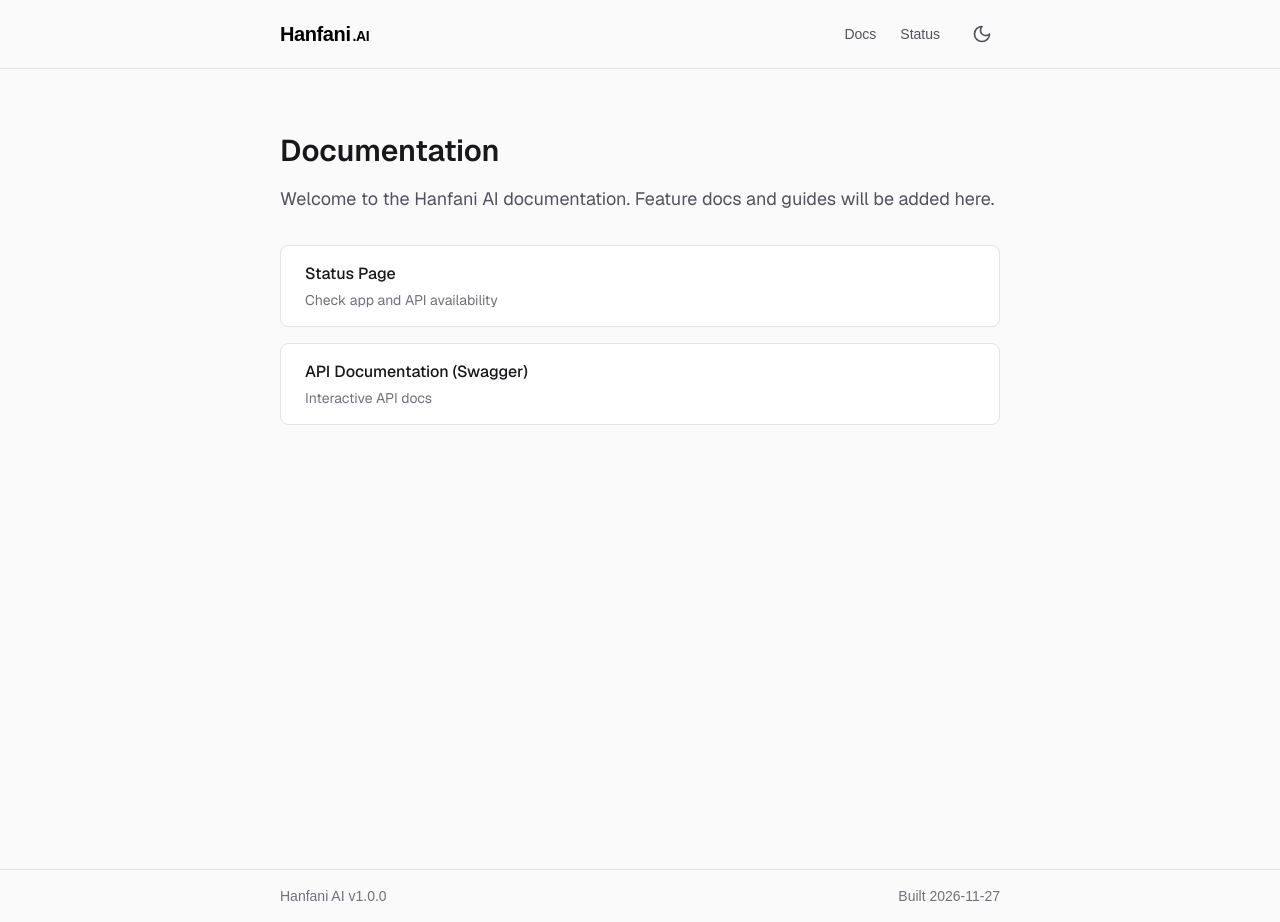
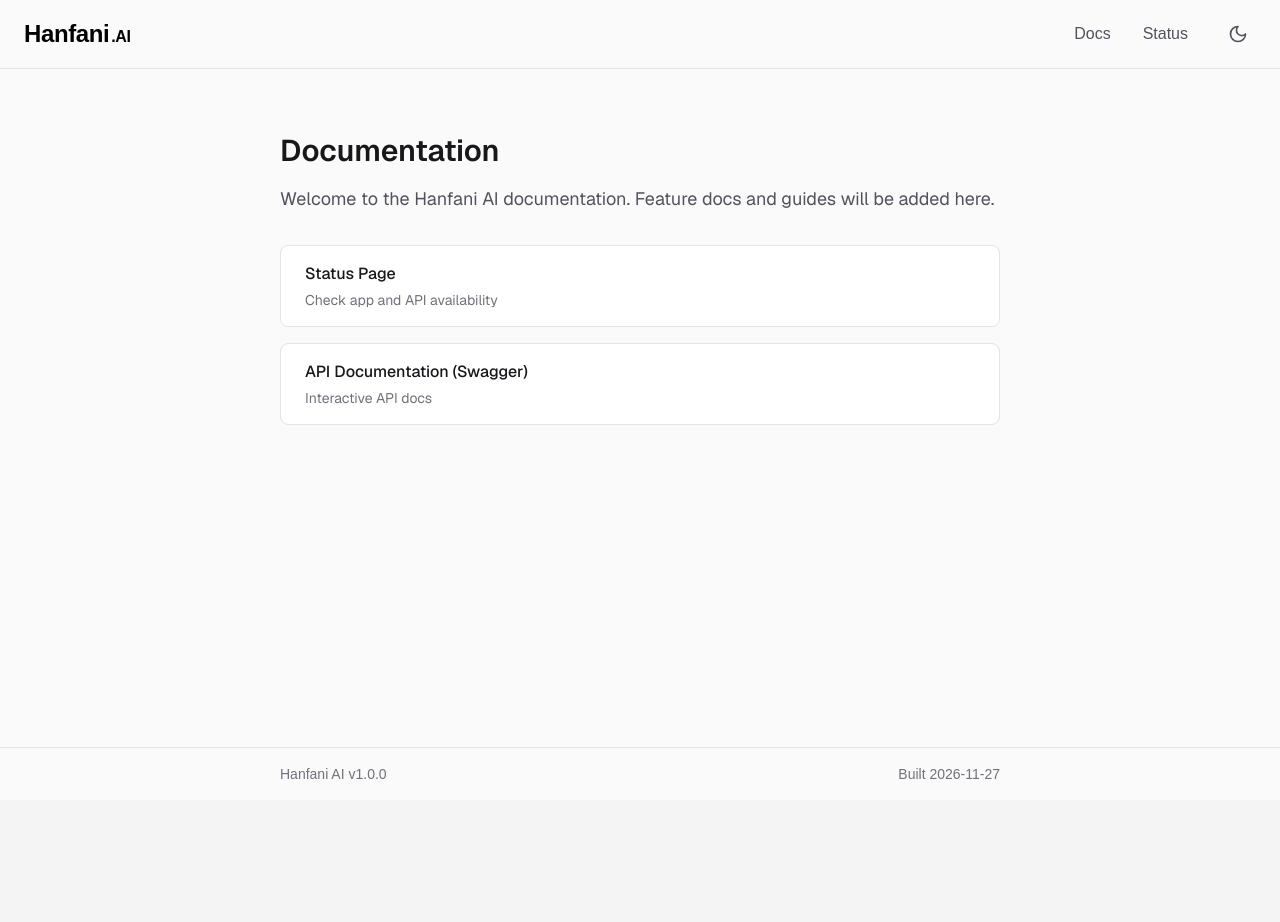
Before and after one commit to azizmashkour/hanfani, a Next.js app in the folder apps/web/: page /docs in a window 1280 px wide. After the commit the page ends 800 px from the top, so only its background shows below. Built offline with nearby package versions, Linux system fonts and the light colour scheme; no server answers.

Commit message:
fix: improve styles

```diff
--- a/apps/web/src/app/layout.tsx
+++ b/apps/web/src/app/layout.tsx
@@ -47,10 +47,10 @@
         }}
       />
       <body
-        className={`${geistSans.variable} ${geistMono.variable} flex min-h-screen flex-col antialiased`}
+        className={`${geistSans.variable} ${geistMono.variable} flex h-screen flex-col overflow-hidden antialiased`}
       >
         <Header />
-        <div className="flex flex-1 flex-col">{children}</div>
+        <div className="flex min-h-0 flex-1 flex-col overflow-hidden">{children}</div>
         <Footer />
       </body>
     </html>
--- a/apps/web/src/app/page.tsx
+++ b/apps/web/src/app/page.tsx
@@ -2,13 +2,13 @@
 
 export default function Home() {
   return (
-    <div className="flex min-h-screen items-center justify-center bg-zinc-100 font-sans dark:bg-zinc-950">
-      <main className="flex min-h-screen w-full max-w-3xl flex-col items-center justify-between px-16 pb-32 pt-8 bg-zinc-50 dark:bg-zinc-950 sm:items-start">
-        <div className="flex flex-col items-center gap-6 text-center sm:items-start sm:text-left">
-          <h1 className="max-w-xs text-3xl font-semibold leading-10 tracking-tight text-black dark:text-zinc-50">
+    <div className="flex h-full min-h-0 flex-1 flex-col overflow-hidden bg-zinc-100 font-sans dark:bg-zinc-950">
+      <main className="flex flex-1 flex-col items-center justify-center gap-6 overflow-hidden px-8 bg-zinc-50 dark:bg-zinc-950 sm:items-start sm:px-16">
+        <div className="flex flex-col items-center gap-4 text-center sm:items-start sm:text-left">
+          <h1 className="max-w-4xl text-5xl font-bold leading-tight tracking-tight text-black dark:text-zinc-50 sm:text-6xl md:text-7xl lg:text-8xl">
             To get started, edit the page.tsx file.
           </h1>
-          <p className="max-w-md text-lg leading-8 text-zinc-600 dark:text-zinc-400">
+          <p className="max-w-md text-base leading-6 text-zinc-600 dark:text-zinc-400">
             Looking for a starting point or more instructions? Head over to{" "}
             <a
               href="https://vercel.com/templates?framework=next.js&utm_source=create-next-app&utm_medium=appdir-template-tw&utm_campaign=create-next-app"
@@ -26,7 +26,7 @@
             center.
           </p>
         </div>
-        <div className="flex flex-col gap-4 text-base font-medium sm:flex-row">
+        <div className="flex flex-col gap-3 text-base font-medium sm:flex-row">
           <a
             className="flex h-12 w-full items-center justify-center gap-2 rounded-full bg-foreground px-5 text-background transition-colors hover:bg-[#383838] dark:hover:bg-[#ccc] md:w-[158px]"
             href="https://vercel.com/new/clone?repository-url=https://github.com/azizmashkour/hanfani"
--- a/apps/web/src/components/Header.tsx
+++ b/apps/web/src/components/Header.tsx
@@ -4,24 +4,24 @@
 export default function Header() {
   return (
     <header className="sticky top-0 z-50 w-full border-b border-zinc-200 bg-zinc-50 py-4 dark:border-zinc-800 dark:bg-zinc-950">
-      <div className="mx-auto flex max-w-3xl items-center justify-between px-6">
+      <div className="mx-auto flex items-center justify-between px-6">
         <Link
           href="/"
-          className="inline-flex items-baseline font-semibold tracking-tight text-black dark:text-zinc-50"
+          className="inline-flex items-baseline font-bold tracking-tight text-black dark:text-zinc-50"
         >
-          <span className="text-xl">Hanfani</span>
-          <span className="ml-0.5 text-sm">.AI</span>
+          <span className="text-2xl">Hanfani</span>
+          <span className="ml-0.5 text-base">.AI</span>
         </Link>
-        <nav className="flex items-center gap-6">
+        <nav className="flex items-center gap-8">
           <Link
             href="/docs"
-            className="text-sm font-medium text-zinc-600 transition-colors hover:text-zinc-900 dark:text-zinc-400 dark:hover:text-zinc-50"
+            className="text-base font-normal text-zinc-600 transition-colors hover:text-zinc-900 dark:text-zinc-400 dark:hover:text-zinc-50"
           >
             Docs
           </Link>
           <Link
             href="/status"
-            className="text-sm font-medium text-zinc-600 transition-colors hover:text-zinc-900 dark:text-zinc-400 dark:hover:text-zinc-50"
+            className="text-base font-normal text-zinc-600 transition-colors hover:text-zinc-900 dark:text-zinc-400 dark:hover:text-zinc-50"
           >
             Status
           </Link>
```
